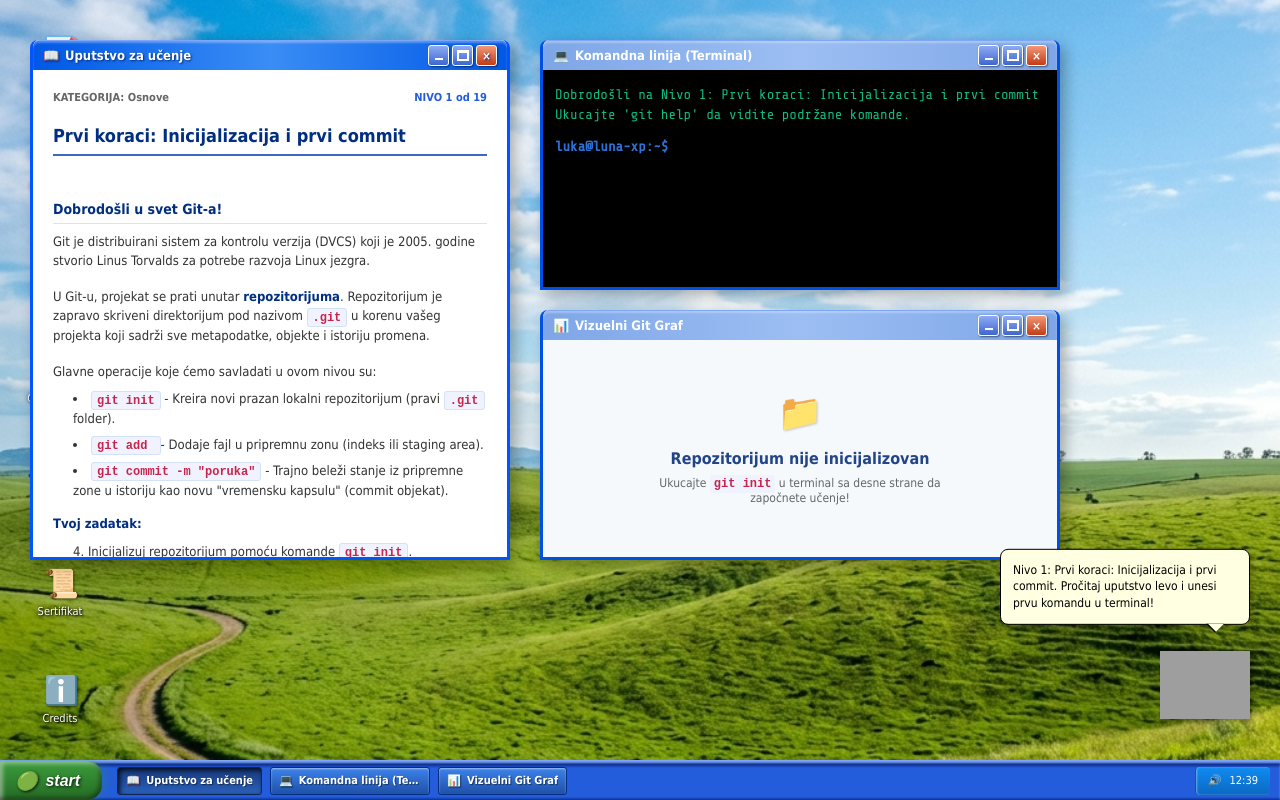
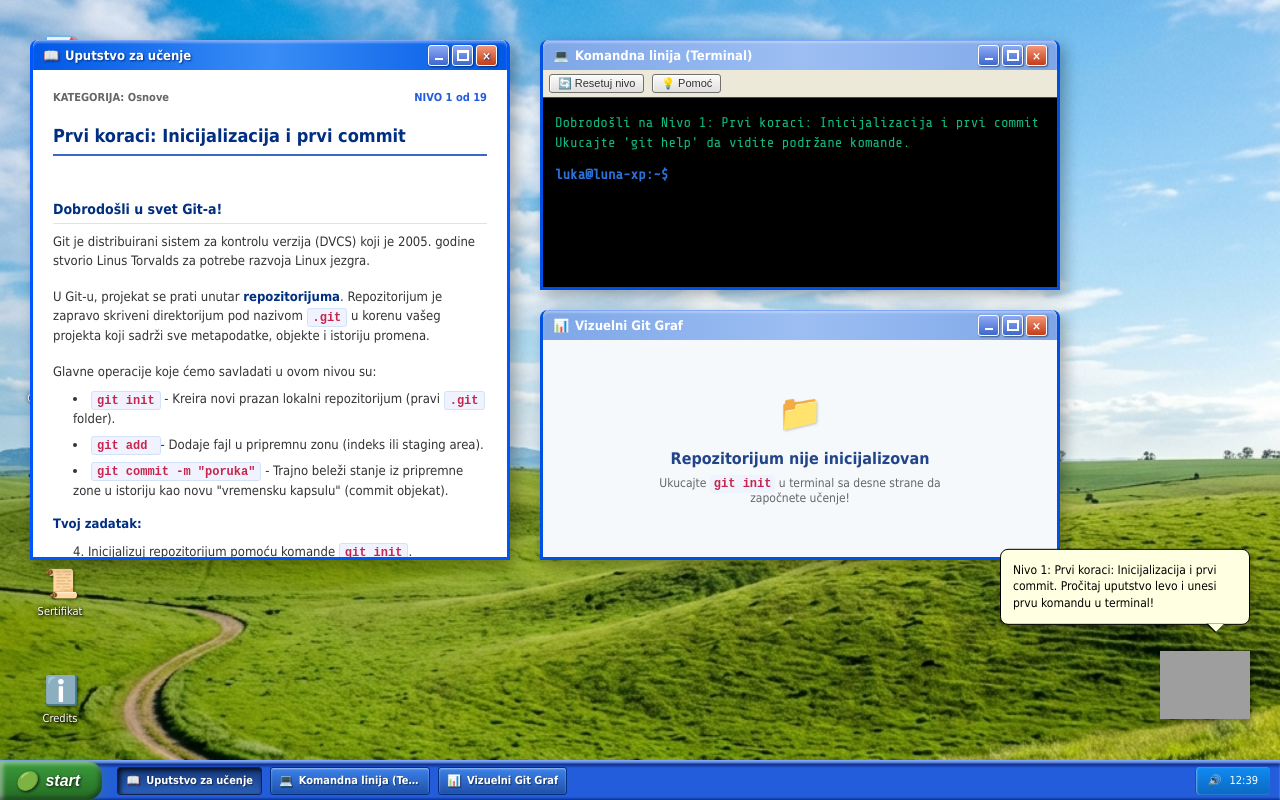
Before and after one commit to RileDev/git-ucenje, a React (Vite) app: page / in a window 1280 px wide. Built offline with nearby package versions, Linux system fonts and the light colour scheme; grey boxes are pictures that could not be loaded.

Commit message:
Popravljeni bagovi na nivoima 11, 12, 14, dodati transparentni asistenti i nova Reset Level opcija

```diff
--- a/src/App.tsx
+++ b/src/App.tsx
@@ -756,6 +756,22 @@ export const App: React.FC = () => {
     }
   };
 
+  // Restartovanje samo trenutnog nivoa
+  const resetCurrentLevel = () => {
+    if (window.confirm(`Da li ste sigurni da želite da resetujete stanje za trenutni nivo "${currentLevel.title}"? Sve unete komande i stanje fajlova za ovaj nivo će biti vraćeni na početak.`)) {
+      setRepoState(JSON.parse(JSON.stringify(currentLevel.initialState)));
+      setLevelCommandsRun([]);
+      setTerminalHistory([
+        {
+          input: 'clear',
+          output: `Stanje za nivo "${currentLevel.title}" je uspešno resetovano. Srećno učenje!\nUnesite prvu komandu...`
+        }
+      ]);
+      if (soundEnabled) playTone(400, 0, 0.25, 'sine');
+      setIsStartOpen(false);
+    }
+  };
+
   return (
     <div className="xp-desktop" style={bgStyles[bgTheme]}>
       {/* BSOD Plavi ekran smrti (Easter Egg) */}
@@ -899,7 +915,52 @@ export const App: React.FC = () => {
 
               {/* 1. Terminal Window Content */}
               {win.id === 'terminal' && (
-                <div className="xp-terminal" onClick={() => document.getElementById('term-input-field')?.focus()}>
+                <div style={{ display: 'flex', flexDirection: 'column', height: '100%' }}>
+                  {/* XP Toolbar */}
+                  <div style={{
+                    display: 'flex',
+                    alignItems: 'center',
+                    gap: '8px',
+                    padding: '4px 6px',
+                    backgroundColor: 'var(--xp-window-bg, #ece9d8)',
+                    borderBottom: '1px solid var(--xp-window-border, #7ea7fc)',
+                    fontFamily: 'Tahoma, Arial, sans-serif',
+                    fontSize: '11px',
+                    color: '#000000',
+                    boxSizing: 'border-box'
+                  }}>
+                    <button
+                      className="xp-button"
+                      onClick={(e) => { e.stopPropagation(); resetCurrentLevel(); }}
+                      style={{
+                        padding: '2px 8px',
+                        fontSize: '11px',
+                        display: 'flex',
+                        alignItems: 'center',
+                        gap: '4px',
+                        fontWeight: 'normal',
+                        cursor: 'pointer'
+                      }}
+                    >
+                      🔄 Resetuj nivo
+                    </button>
+                    <button
+                      className="xp-button"
+                      onClick={(e) => { e.stopPropagation(); setGitkoMsg(currentLevel.hint); if (soundEnabled) playTone(440, 0, 0.1, 'sine'); }}
+                      style={{
+                        padding: '2px 8px',
+                        fontSize: '11px',
+                        display: 'flex',
+                        alignItems: 'center',
+                        gap: '4px',
+                        fontWeight: 'normal',
+                        cursor: 'pointer'
+                      }}
+                    >
+                      💡 Pomoć
+                    </button>
+                  </div>
+                  <div className="xp-terminal" style={{ flex: 1 }} onClick={() => document.getElementById('term-input-field')?.focus()}>
                   <div className="xp-terminal-history">
                     {terminalHistory.map((h, i) => (
                       <div key={i}>
@@ -929,7 +990,8 @@ export const App: React.FC = () => {
                     />
                   </form>
                 </div>
-              )}
+              </div>
+            )}
 
               {/* 2. Instructions Window Content */}
               {win.id === 'instructions' && (
@@ -1689,6 +1751,10 @@ export const App: React.FC = () => {
                 <span>XP Sertifikat</span>
               </div>
               <div className="xp-start-separator" />
+              <div className="xp-start-item" onClick={resetCurrentLevel}>
+                <span>⚡</span>
+                <span>Resetuj trenutni nivo</span>
+              </div>
               <div className="xp-start-item" onClick={resetAllProgress}>
                 <span>🔄</span>
                 <span>Resetuj napredak</span>
--- a/src/gitEngine.ts
+++ b/src/gitEngine.ts
@@ -27,6 +27,7 @@ export interface RepoState {
   hasRemote?: boolean;
   stash?: { staged: string[]; modified: string[]; untracked: string[]; }[];
   tags?: { [name: string]: string };
+  mergeInProgress?: string;
 }
 
 // Inicijalno prazno stanje
@@ -368,9 +369,14 @@ export const executeGitCommand = (
       const nextId = generateNextCommitId(state.commits);
       const currentCommit = getCurrentCommitId(state);
 
+      const parentIds = currentCommit ? [currentCommit] : [];
+      if (state.mergeInProgress) {
+        parentIds.push(state.mergeInProgress);
+      }
+
       const newCommit: Commit = {
         id: nextId,
-        parentIds: currentCommit ? [currentCommit] : [],
+        parentIds,
         message: msg
       };
 
@@ -394,13 +400,17 @@ export const executeGitCommand = (
         workingDirectory: {
           ...state.workingDirectory,
           files: Array.from(new Set([...state.workingDirectory.files, ...state.index.staged])),
+          modified: state.workingDirectory.modified.filter(f => !state.index.staged.includes(f)),
           untracked: []
-        }
+        },
+        mergeInProgress: undefined
       };
 
       return {
         newState,
-        output: `[${state.head.type === 'branch' ? state.head.target : 'detached HEAD'} ${nextId}] ${msg}\n 1 file changed, 1 insertion(+)`,
+        output: state.mergeInProgress
+          ? `Spajanje napravljeno korišćenjem strategije 'recursive'.\n[${state.head.type === 'branch' ? state.head.target : 'detached HEAD'} ${nextId}] ${msg}`
+          : `[${state.head.type === 'branch' ? state.head.target : 'detached HEAD'} ${nextId}] ${msg}\n 1 file changed, 1 insertion(+)`,
         error: false
       };
     }
--- a/src/levelsData.ts
+++ b/src/levelsData.ts
@@ -506,7 +506,7 @@ U tu svrhu koristimo komandu **\`git diff\`**:
     validate: (state: RepoState) => {
       return state.index.staged.includes('readme.txt');
     },
-    expectedCommands: ["git diff", "git add", "git diff"]
+    expectedCommands: ["git diff", "git add", "git diff --staged"]
   },
   {
     id: 13,
@@ -580,7 +580,8 @@ Pokušali ste spajanje grane \`feature\` u \`master\` i dobili konflikt u fajlu
         modified: ['glavna.py'],
         untracked: []
       },
-      hasRemote: false
+      hasRemote: false,
+      mergeInProgress: 'C2'
     },
     validate: (state: RepoState) => {
       const commitIds = Object.keys(state.commits);
```
